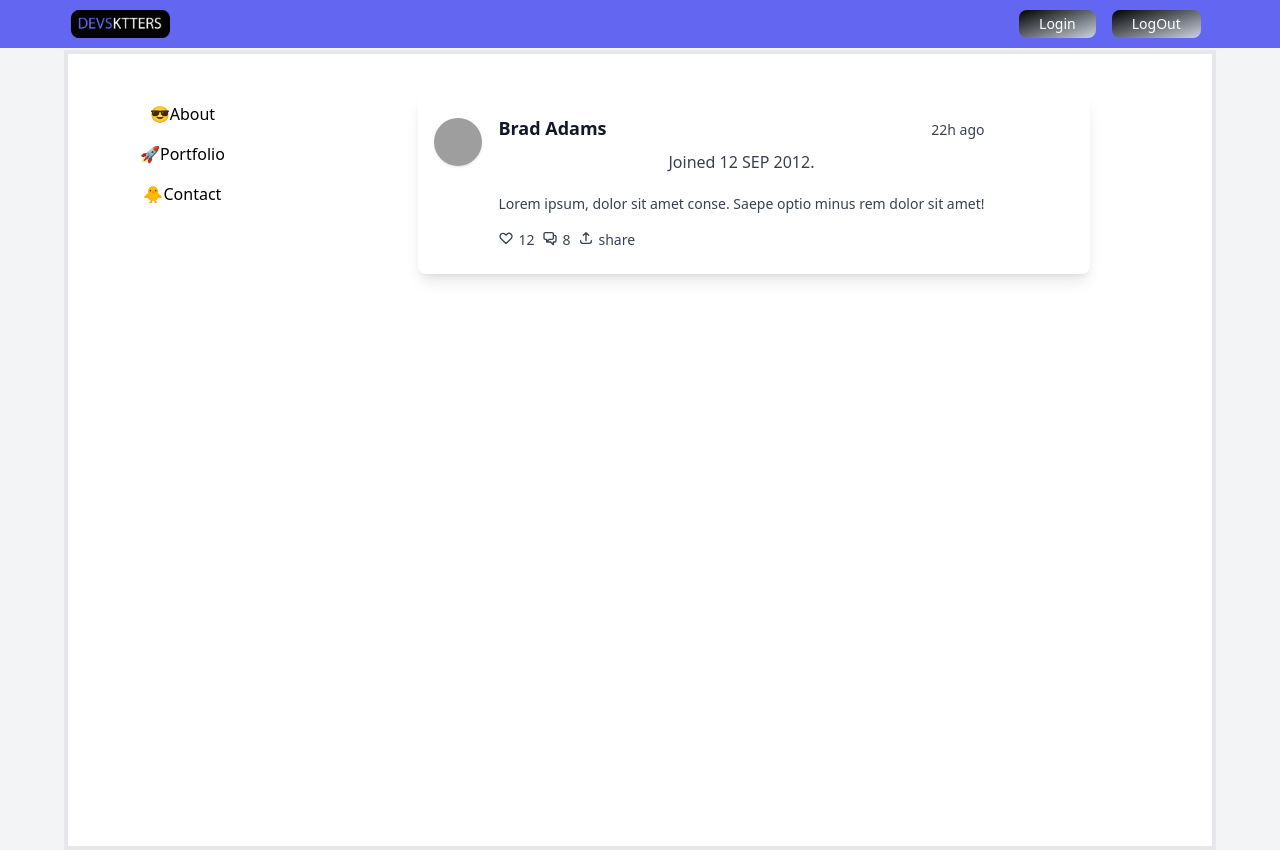
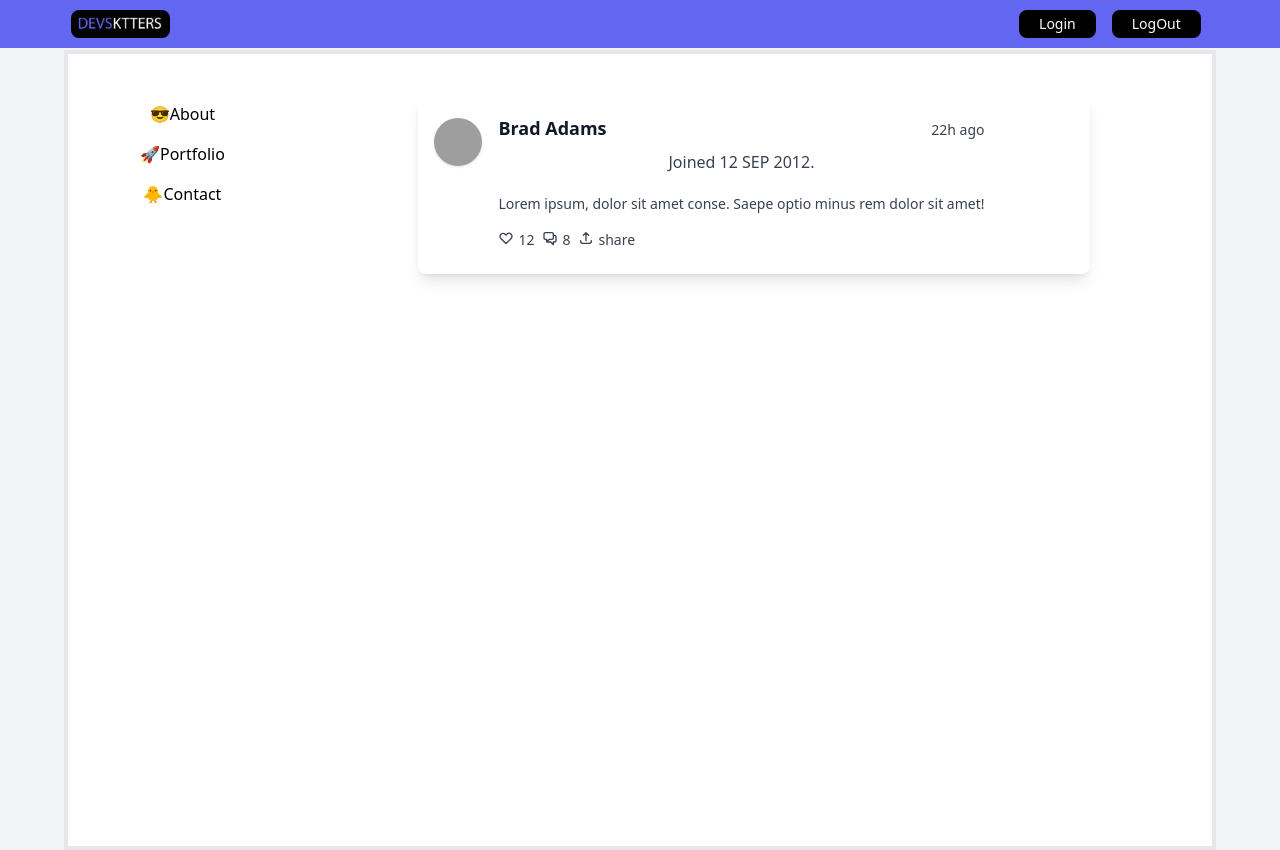
Before and after one commit to theTrheeDevsketter/study-platform-front, a Next.js app in the folder devsktters/: page / in a window 1280 px wide. Built offline with nearby package versions, Linux system fonts and the light colour scheme; grey boxes are pictures that could not be loaded.

Commit message:
eliminados los degradados de los botonoes login y logout

```diff
--- a/devsktters/app/login/component/LogInButton.tsx
+++ b/devsktters/app/login/component/LogInButton.tsx
@@ -2,7 +2,7 @@ import React from 'react'
 
 function LogInButton() {
   return (
-    <button type="button" className="h-7 text-white bg-gradient-to-br from-black to-slate-300 hover:bg-gradient-to-bl focus:ring-4 focus:outline-none focus:ring-blue-300 dark:focus:ring-blue-800 font-medium rounded-lg text-sm px-5 text-center">Login</button>
+    <button type="button" className="h-7 text-white bg-black font-medium rounded-lg text-sm px-5 text-center">Login</button>
 
   )
 }
--- a/devsktters/app/login/component/LogOutButton.tsx
+++ b/devsktters/app/login/component/LogOutButton.tsx
@@ -2,7 +2,7 @@ import React from 'react'
 
 function LogOutButton() {
   return (
-    <button type="button" className="h-7 text-white bg-gradient-to-br from-black to-slate-300 hover:bg-gradient-to-bl focus:ring-4 focus:outline-none focus:ring-blue-300 dark:focus:ring-blue-800 font-medium rounded-lg text-sm px-5 text-center">LogOut</button>
+    <button type="button" className="h-7 text-white bg-black font-medium rounded-lg text-sm px-5 text-center">LogOut</button>
   )
 }
 
```
